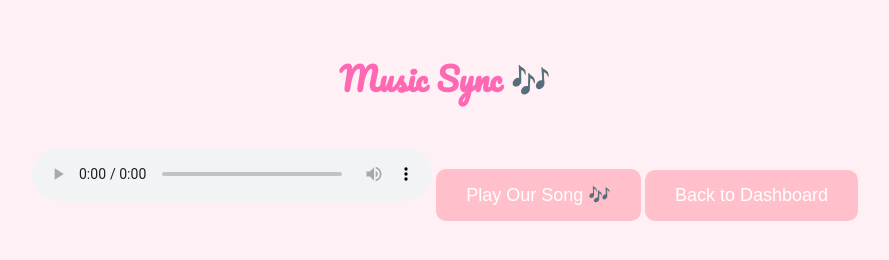
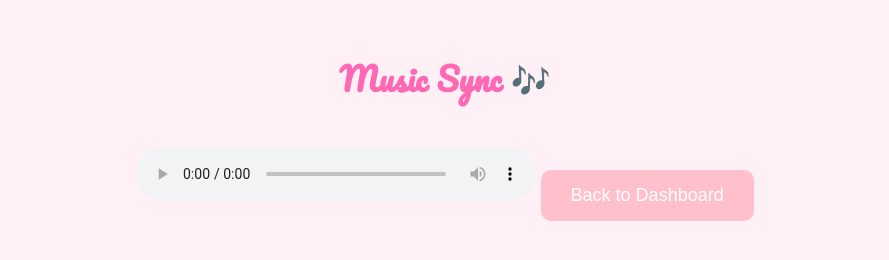
Before and after one commit to bleedkami/Music, a plain HTML site: page index.html in a window 1280 px wide. Shown: the whole page, without its empty margins (195-1084 px from the left). Drawn offline with Linux system fonts and the light colour scheme; no server answers.

Commit message:
Update index.html

```diff
--- a/index.html
+++ b/index.html
@@ -1,5 +1,4 @@
-<!DOCTYPE html>
-<html lang="en">
+<!DOCTYPE html><html lang="en">
 <head>
     <meta charset="UTF-8">
     <meta name="viewport" content="width=device-width, initial-scale=1.0">
@@ -40,49 +39,13 @@
 </head>
 <body>
     <h1>Music Sync 🎶</h1>
-    <audio id="musicPlayer" controls></audio>
-    <button onclick="playMusic()">Play Our Song 🎶</button>
+    <audio id="musicPlayer" controls autoplay></audio>
     <button onclick="location.href='dashboard.html'">Back to Dashboard</button>
-
-    <script type="module">
-        import { initializeApp } from "https://www.gstatic.com/firebasejs/11.3.1/firebase-app.js";
-        import { getDatabase, ref, onValue } from "https://www.gstatic.com/firebasejs/11.3.1/firebase-database.js";
-
-        const firebaseConfig = {
-            apiKey: "AIzaSyCKd4Yt2XcLAdHt2HHwuNRoilug96JT6bw",
-            authDomain: "songs-ce5f3.firebaseapp.com",
-            databaseURL: "https://songs-ce5f3-default-rtdb.firebaseio.com",
-            projectId: "songs-ce5f3",
-            storageBucket: "songs-ce5f3.firebasestorage.app",
-            messagingSenderId: "903689554526",
-            appId: "1:903689554526:web:f121ded6313b99277e82cf",
-            measurementId: "G-J5N88MVM65"
-        };
-
-        const app = initializeApp(firebaseConfig);
-        const database = getDatabase(app);
-
-        const musicRef = ref(database, 'song1'); // Make sure the song is under 'song1'
+    <script>
         const musicPlayer = document.getElementById("musicPlayer");
-
-        onValue(musicRef, (snapshot) => {
-            const url = snapshot.val();
-            console.log("Fetched URL:", url);  // Log the URL to check if it's being fetched
-            if (url) {
-                musicPlayer.src = url;
-                console.log("Audio source set successfully.");
-            } else {
-                console.log("No song URL found in Firebase.");
-            }
-        });
-
-        // Play the music manually
-        function playMusic() {
-            const musicPlayer = document.getElementById("musicPlayer");
-            musicPlayer.play()
-                .then(() => console.log("Music is playing"))
-                .catch((error) => console.error("Error playing music:", error));
-        }
+        musicPlayer.src = "https://firebasestorage.googleapis.com/v0/b/songs-ce5f3.firebasestorage.app/o/Blue%20acoustic.mp3?alt=media&token=4397acba-9fe2-418b-ae5f-b9bc51472c67";
+        musicPlayer.load();
+        musicPlayer.play().catch(error => console.log("Autoplay blocked:", error));
     </script>
 </body>
 </html>
```
